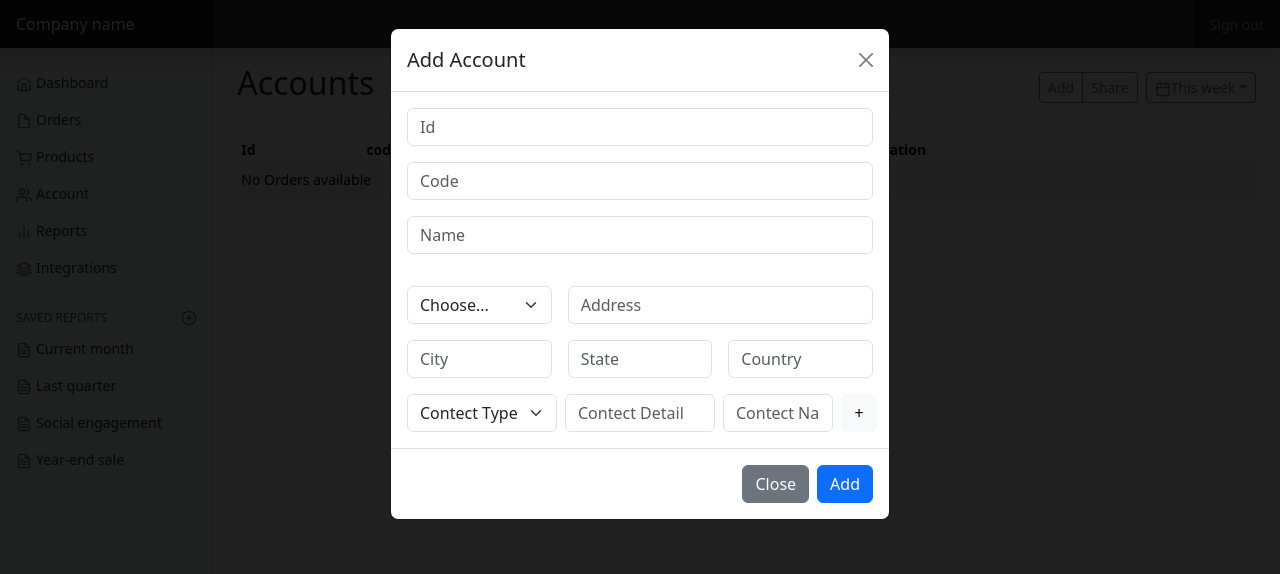
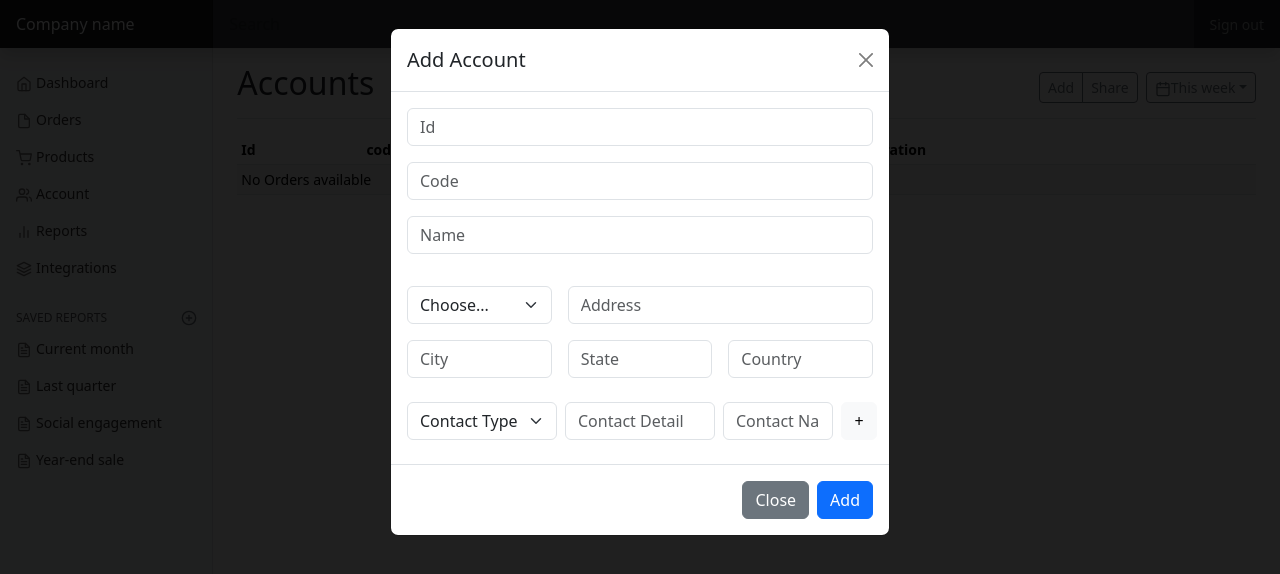
Before and after one commit to 30parth/Deshboard, a React (Vite) app: page /Account in a window 1280 px wide. Both pictures are taken after a click on the button "Add". Shown: the top 574 px of the page. Built offline with nearby package versions, Linux system fonts and the light colour scheme.

Commit message:
solve adding Bug of Accounts Comp

```diff
--- a/src/components/pages/AccountForm.jsx
+++ b/src/components/pages/AccountForm.jsx
@@ -23,8 +23,15 @@ const AccountForm = ({ handleAdd }) => {
         ],
     });
     const addNewForm = () => {
-        setAddContect(AddContect + 1);
-      };
+        setAccount(prevState => ({
+            ...prevState,
+            contects: [
+                ...prevState.contects,
+                { contectType: "", contectPerson: "", contectDetail: "" }
+            ]
+        }));
+    };
+
     const handleChange = (e) => {
         const { name, value } = e.target;
 
@@ -115,34 +122,62 @@ const AccountForm = ({ handleAdd }) => {
                     </div>
                     <div className="col-md-4">
                         {/* <label htmlFor="inputCity" className="form-label">City</label> */}
-                        <input type="text" className="form-control" id="City" name="address.city" value={account.address.city} onChange={handleChange} placeholder="City"/>
+                        <input type="text" className="form-control" id="City" name="address.city" value={account.address.city} onChange={handleChange} placeholder="City" />
                     </div>
                     <div className="col-md-4">
                         {/* <label htmlFor="inputState" className="form-label">State</label> */}
-                        <input type="text" className="form-control" id="state" name="address.state" value={account.address.state} onChange={handleChange} placeholder="State"/>
+                        <input type="text" className="form-control" id="state" name="address.state" value={account.address.state} onChange={handleChange} placeholder="State" />
                     </div>
                     <div className="col-md-4">
                         {/* <label htmlFor="inputZip" className="form-label">Country</label> */}
-                        <input type="text" className="form-control" id="country" name="address.country" value={account.address.country} onChange={handleChange} placeholder="Country"/>
+                        <input type="text" className="form-control" id="country" name="address.country" value={account.address.country} onChange={handleChange} placeholder="Country" />
                     </div>
                 </div>
-                {Array.from({ length: AddContect }).map((_, index) => (
-                    <div className="row g-2" key={index}>
+                {account.contects.map((contact, index) => (
+                    <div className="row g-2 py-2" key={index}>
                         <div className="col-md-4">
-                            <select id="contectType" className="form-select" name="contectType" value={account.contects[index]?.contectType || ""} onChange={(e) => handleArrayChange(e, 0)}>
-                                <option value="ContType">Contect Type</option>
-                                <option value="Moblie">Moblie</option>
+                            <select
+                                id="contectType"
+                                className="form-select"
+                                name="contectType"
+                                value={contact.contectType}
+                                onChange={(e) => handleArrayChange(e, index)}
+                            >
+                                <option value="ContType">Contact Type</option>
+                                <option value="Mobile">Mobile</option>
                                 <option value="Email">Email</option>
                             </select>
                         </div>
                         <div className="col-md-4">
-                            <input type="text" className="form-control" id="contectDetail" name="contectDetail" value={account.contects[index]?.contectDetail || ""} onChange={(e) => handleArrayChange(e, 0)}placeholder="Contect Detail" />
+                            <input
+                                type="text"
+                                className="form-control"
+                                id="contectDetail"
+                                name="contectDetail"
+                                value={contact.contectDetail}
+                                onChange={(e) => handleArrayChange(e, index)}
+                                placeholder="Contact Detail"
+                            />
                         </div>
                         <div className="col-md-3">
-                            <input type="text" className="form-control" name="contectPerson" value={account.contects[index]?.contectPerson || ""} id="contectPerson" onChange={(e) => handleArrayChange(e, 0)} placeholder="Contect Name" />
+                            <input
+                                type="text"
+                                className="form-control"
+                                name="contectPerson"
+                                value={contact.contectPerson}
+                                id="contectPerson"
+                                onChange={(e) => handleArrayChange(e, index)}
+                                placeholder="Contact Name"
+                            />
                         </div>
                         <div className="col-md-1">
-                            <button className="btn btn-light" onClick={addNewForm}>+</button>
+                            <button
+                                type="button"
+                                className="btn btn-light"
+                                onClick={addNewForm}
+                            >
+                                +
+                            </button>
                         </div>
                     </div>
                 ))}
```
